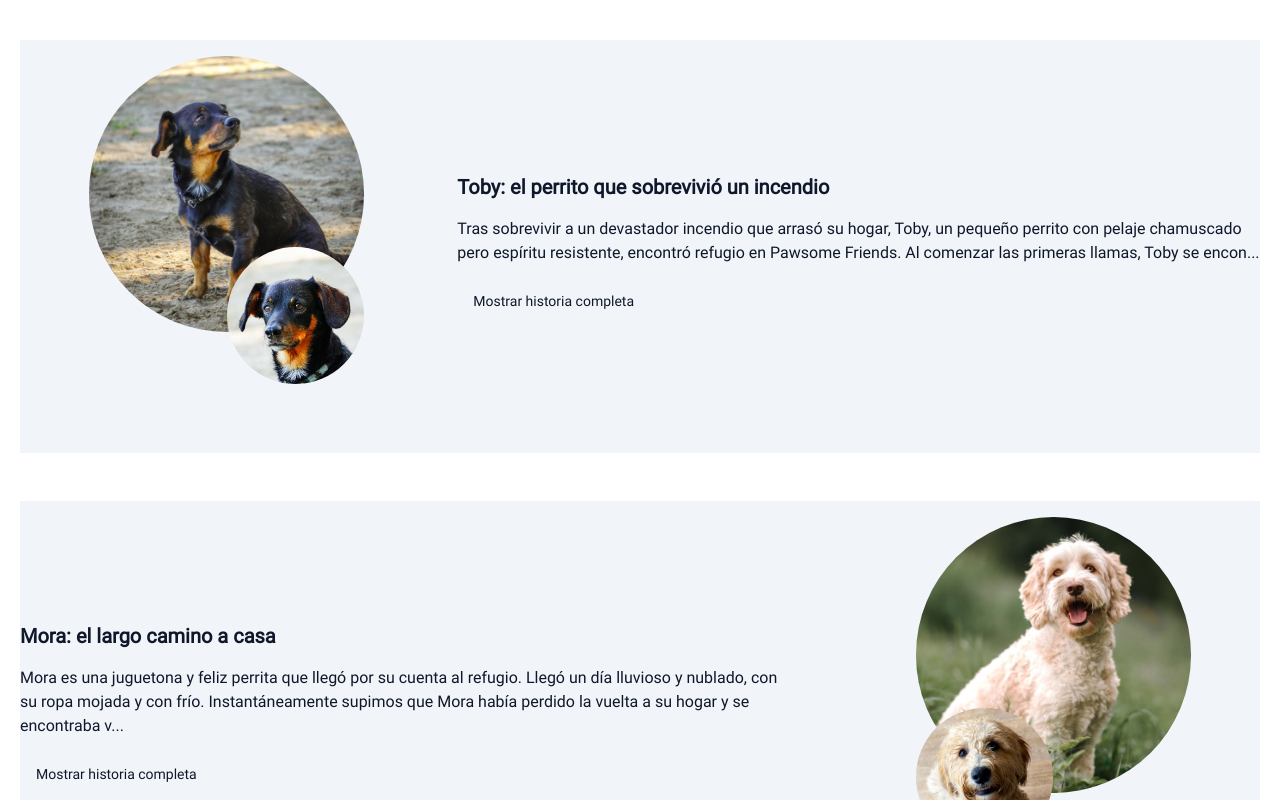
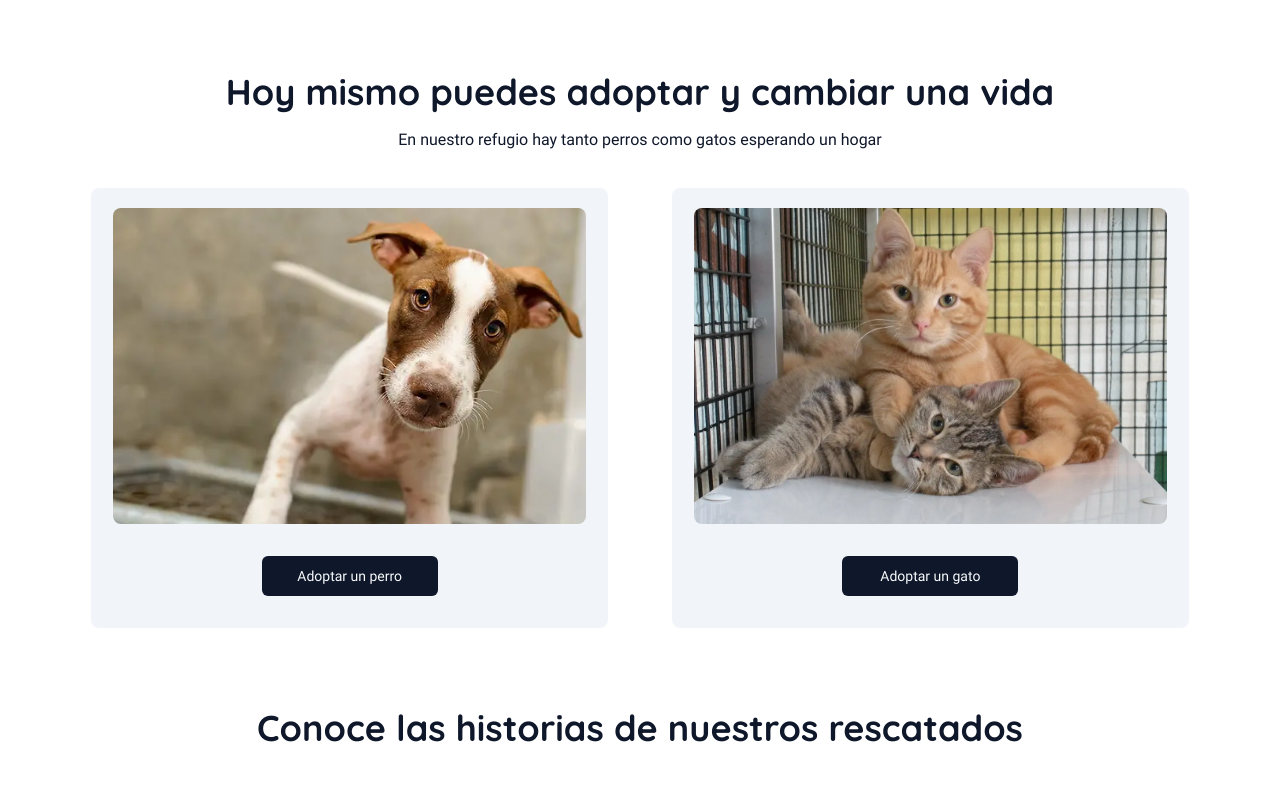
Before and after one commit to No-Country-simulation/c20-60-t-java-react, a React (Vite) app in the folder client/: page / in a window 1280 px wide. Shown: the part 2180-2980 px from the top of the page. Built offline with nearby package versions, Linux system fonts and the light colour scheme; no server answers.

Commit message:
feat: Add "choose cat or dog" component to landing page

```diff
--- a/client/src/Pages/landing/LandingPage.jsx
+++ b/client/src/Pages/landing/LandingPage.jsx
@@ -3,6 +3,7 @@ import { Hero } from '@/Pages/landing/Hero'
 import Contribute from './Contribute'
 import Stories from './Stories'
 import HowToAdopt from '@/components/common/HowToAdopt'
+import ChooseCatOrDog from '@/components/common/ChooseCatOrDog'
 import { Text } from '@/components/ui/text'
 
 const information = [
@@ -32,8 +33,20 @@ export function LandingPage() {
           return <InformationCard title={title} description={description} src={img} alt={alt} key={title} />
         })}
       </section>
-      <Text variant="display" className="text-center pb-6">¿Cómo adoptar?</Text>
-      <HowToAdopt/>
+      <Text variant="display" className="text-center pb-6">
+        ¿Cómo adoptar?
+      </Text>
+      <HowToAdopt />
+      <Text variant="display" className="text-center pt-20 pb-4">
+        Hoy mismo puedes adoptar y cambiar una vida
+      </Text>
+      <Text variant="description" className="text-center pb-9">
+        En nuestro refugio hay tanto perros como gatos esperando un hogar
+      </Text>
+      <ChooseCatOrDog />
+      <Text variant="display" className="text-center pt-20 pb-4">
+        Conoce las historias de nuestros rescatados
+      </Text>
       <Stories />
       <Contribute />
     </>
--- /dev/null
+++ b/client/src/components/common/ChooseCatOrDog.jsx
@@ -0,0 +1,19 @@
+import { Button } from "../ui/button"
+
+export default function ChooseCatOrDog() {
+return (
+  <section className="flex justify-center gap-16">
+    <AdoptCard species="perro"></AdoptCard>
+    <AdoptCard species="gato"></AdoptCard>
+  </section>
+)
+}
+
+function AdoptCard({species}) {
+  return (
+    <article className="bg-secondary flex flex-col justify-center items-center w-5/12 rounded-lg">
+      <img src={`./images/adopcion-${species}.webp`} alt={species} className="w-11/12 aspect-[3/2] object-cover rounded-lg mt-5"/>
+      <Button className="block w-44 my-8">Adoptar un {species}</Button>
+    </article>
+  )
+}
```
